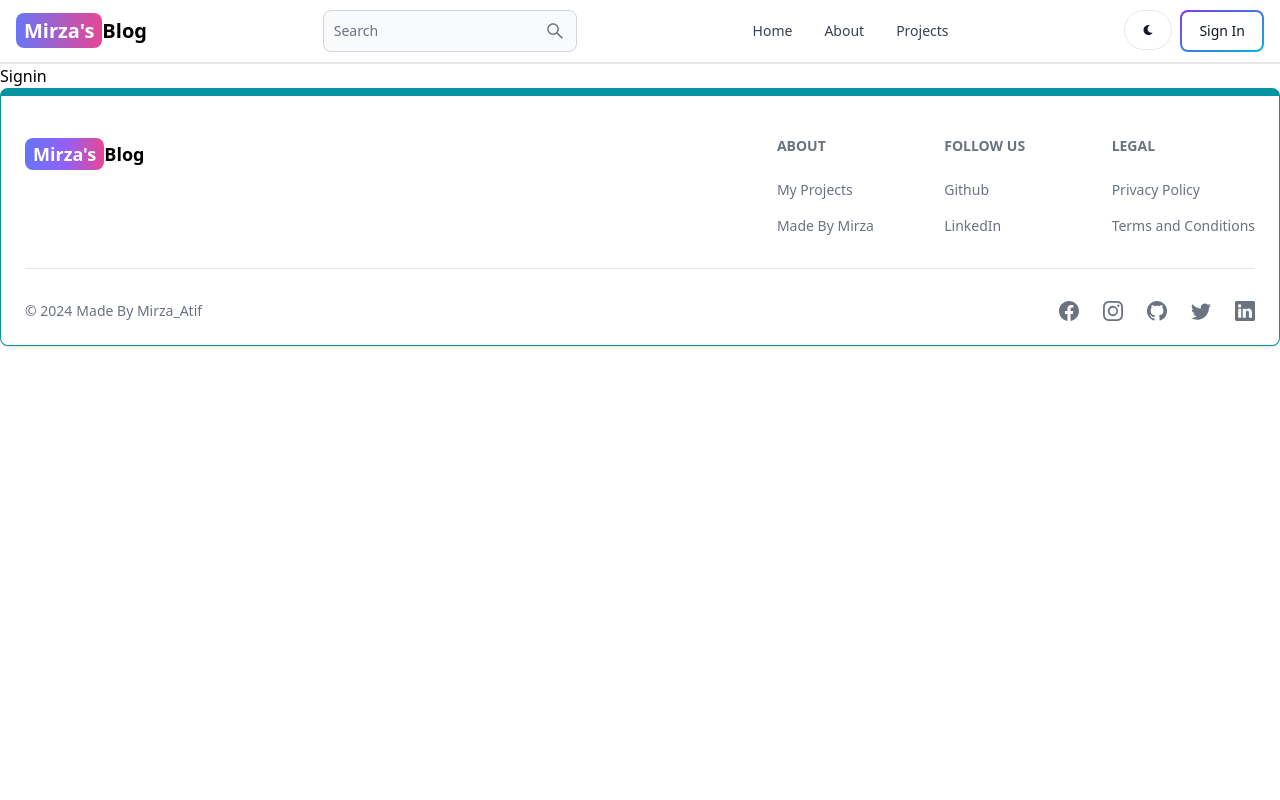
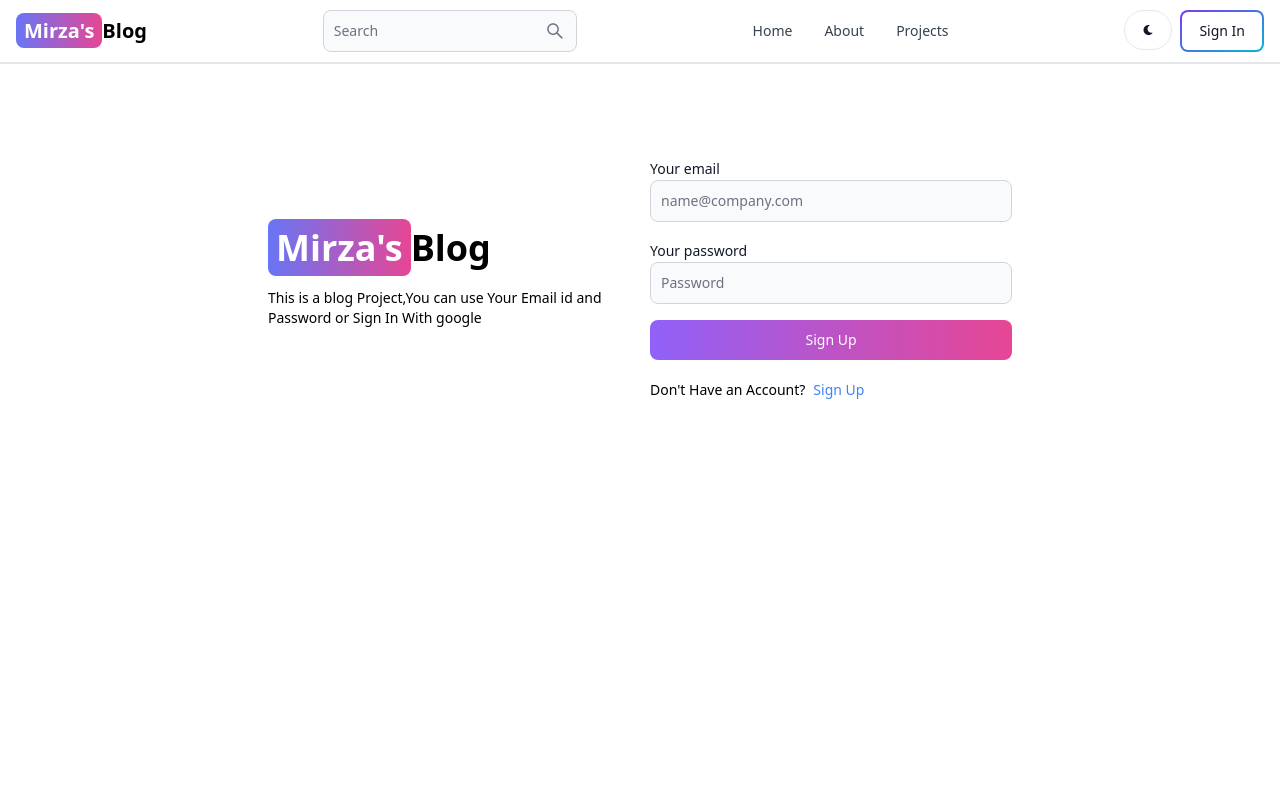
Before and after one commit to themirza001/Mern_Blog, a React (Vite) app in the folder client/: page /sign-in in a window 1280 px wide. Shown: the top 800 px of the page. Built offline with nearby package versions, Linux system fonts and the light colour scheme.

Commit message:
Adding Functionality to the Sign In page

```diff
--- a/client/src/pages/SignIn.jsx
+++ b/client/src/pages/SignIn.jsx
@@ -1,5 +1,114 @@
+import { Alert, Button, Label, TextInput, Spinner } from 'flowbite-react';
+import { useState } from 'react';
+import { Link, useNavigate } from 'react-router-dom';
+
 function SignIn() {
-  return <div>Signin</div>;
+  const navigate = useNavigate();
+  const [formData, setFormData] = useState([]);
+  const [errorMessage, setErrorMessage] = useState(null);
+  const [loading, setLoading] = useState(false);
+
+  const handleChange = (e) => {
+    setFormData({ ...formData, [e.target.id]: e.target.value.trim() });
+  };
+  // console.log(formData);
+
+  const handleSubmit = async (e) => {
+    e.preventDefault();
+    if (!formData.email || !formData.password) {
+      return setErrorMessage('Please Fill Out All Details');
+    }
+    try {
+      setLoading(true);
+      const res = await fetch('/api/v1/auth/signin', {
+        method: 'POST',
+        headers: { 'Content-Type': 'application/json' },
+        body: JSON.stringify(formData),
+      });
+      const data = await res.json();
+      if (data.success === false) return setErrorMessage(data.message);
+      setLoading(false);
+      if (res.ok) {
+        navigate('/');
+      }
+    } catch (error) {
+      setLoading(false);
+      setErrorMessage(error.message);
+    }
+  };
+
+  return (
+    <div className="min-h-screen mt-20">
+      <div className="flex p-3 max-w-3xl mx-auto flex-col md:flex-row md:items-center gap-5">
+        {/* left-section */}
+        <div className="flex-1">
+          <Link to="/home" className="font-bold dark:text-white text-4xl">
+            <span className="px-2 py-1 bg-gradient-to-r from-indigo-500 to-pink-500 rounded-lg text-white">
+              {`Mirza's`}
+            </span>
+            Blog
+          </Link>
+          <p className="text-sm mt-5">
+            This is a blog Project,You can use Your Email id and Password or
+            Sign In With google
+          </p>
+        </div>
+        {/* right-section */}
+        <div className="flex-1">
+          <div>
+            <form
+              className="flex flex-col gap-4 "
+              onSubmit={(e) => handleSubmit(e)}
+            >
+              <div>
+                <Label value="Your email" />
+                <TextInput
+                  type="email"
+                  placeholder="name@company.com"
+                  id="email"
+                  onChange={(e) => handleChange(e)}
+                />
+              </div>
+              <div>
+                <Label value="Your password" />
+                <TextInput
+                  type="password"
+                  placeholder="Password"
+                  id="password"
+                  onChange={(e) => handleChange(e)}
+                />
+              </div>
+              <Button
+                gradientDuoTone="purpleToPink"
+                type="submit"
+                disabled={loading}
+              >
+                {loading ? (
+                  <>
+                    <Spinner size="sm" />
+                    <span className="pl-3">Loading..</span>
+                  </>
+                ) : (
+                  'Sign Up'
+                )}
+              </Button>
+            </form>
+            <div className="flex gap-2 text-sm mt-5">
+              <span>{`Don't Have an Account?`}</span>
+              <Link to="/sign-up" className="text-blue-500">
+                Sign Up
+              </Link>
+            </div>
+            {errorMessage && (
+              <Alert className="mt-5" color="failure">
+                {errorMessage}
+              </Alert>
+            )}
+          </div>
+        </div>
+      </div>
+    </div>
+  );
 }
 
 export default SignIn;
--- a/client/src/pages/SignUp.jsx
+++ b/client/src/pages/SignUp.jsx
@@ -1,7 +1,8 @@
 import { Alert, Button, Label, TextInput, Spinner } from 'flowbite-react';
 import { useState } from 'react';
-import { Link } from 'react-router-dom';
+import { Link, useNavigate } from 'react-router-dom';
 function SignUp() {
+  const navigate = useNavigate();
   const [formData, setFormData] = useState([]);
   const [errorMessage, setErrorMessage] = useState(null);
   const [loading, setLoading] = useState(false);
@@ -25,6 +26,9 @@
       const data = await res.json();
       if (data.success === false) return setErrorMessage(data.message);
       setLoading(false);
+      if (res.ok) {
+        navigate('/sign-in');
+      }
     } catch (error) {
       setLoading(false);
       setErrorMessage(error.message);
@@ -38,7 +42,7 @@
         <div className="flex-1">
           <Link to="/home" className="font-bold dark:text-white text-4xl">
             <span className="px-2 py-1 bg-gradient-to-r from-indigo-500 to-pink-500 rounded-lg text-white">
-              Mirza's
+              {`Mirza's`}
             </span>
             Blog
           </Link>
```
